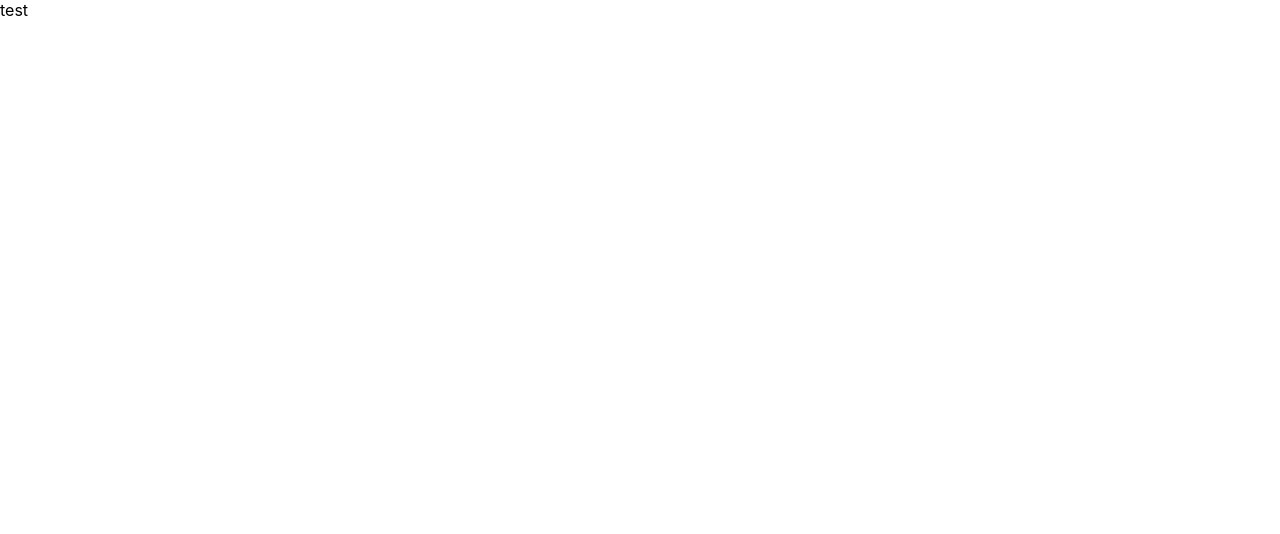
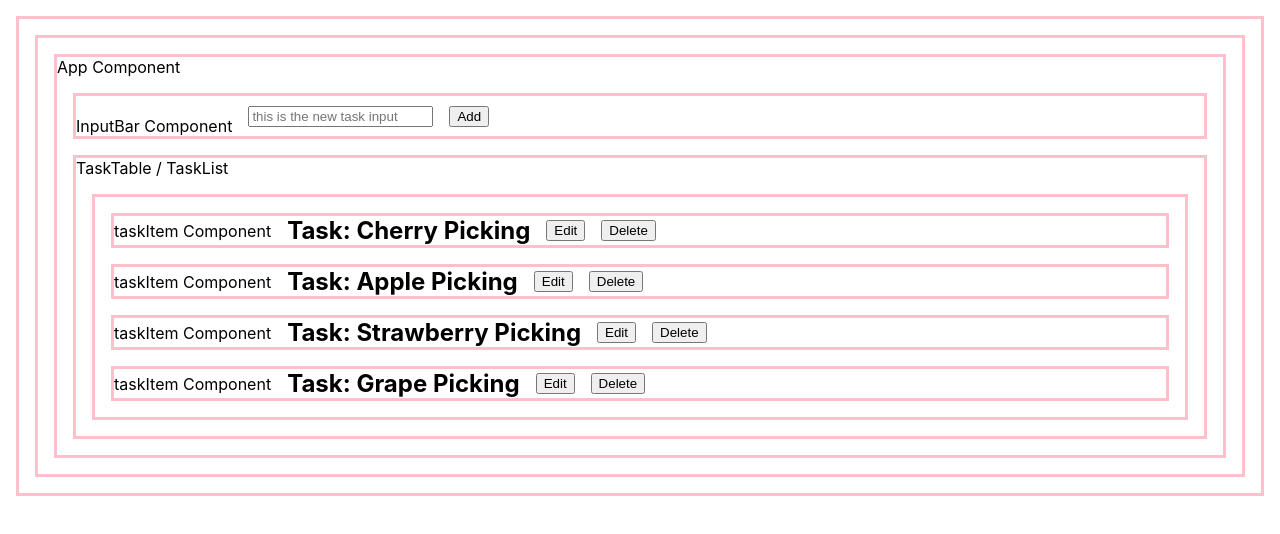
Before and after one commit to JustWaveThings/react_task_app, a React (Create React App) app in the folder task-app/: page / in a window 1280 px wide. Shown: the top 534 px of the page. Built offline with nearby package versions, Linux system fonts and the light colour scheme.

Commit message:
Refactor in process

```diff
--- a/task-app/src/App.css
+++ b/task-app/src/App.css
@@ -13,3 +13,8 @@
 .App-link {
 	color: #61dafb;
 }
+
+* :not(button, input, .TaskValue) {
+	border: solid 3px pink;
+	margin: 1rem;
+}
--- a/task-app/src/App.js
+++ b/task-app/src/App.js
@@ -1,9 +1,17 @@
 import React, { Component } from 'react';
 import './App.css';
+import InputBar from './components/Input';
+import TaskTable from './components/TaskTable';
 
 class App extends Component {
 	render() {
-		return <>test</>;
+		return (
+			<div>
+				App Component
+				<InputBar />
+				<TaskTable />
+			</div>
+		);
 	}
 }
 
--- /dev/null
+++ b/task-app/src/components/Input.js
@@ -0,0 +1,21 @@
+import React, { Component } from 'react';
+import './TaskItem.css';
+
+class InputBar extends Component {
+	render() {
+		return (
+			<div className="Task">
+				<br />
+				InputBar Component
+				<input
+					type="text"
+					placeholder="this is the new task input"
+				/>
+				<button>Add</button>
+				<br />
+			</div>
+		);
+	}
+}
+
+export default InputBar;
--- /dev/null
+++ b/task-app/src/components/TaskItem.css
@@ -0,0 +1,12 @@
+.Task {
+	display: flex;
+	justify-content: flex-start;
+	align-items: center;
+	gap: 1rem;
+	margin-left: 1rem;
+}
+
+.TaskValue {
+	font-size: 1.5rem;
+	font-weight: 700;
+}
--- a/task-app/src/components/TaskItem.js
+++ b/task-app/src/components/TaskItem.js
@@ -0,0 +1,17 @@
+import React, { Component } from 'react';
+import './TaskItem.css';
+
+class TaskItem extends Component {
+	render() {
+		return (
+			<div className="Task">
+				taskItem Component
+				<div className="TaskValue">Task: {this.props.value}</div>
+				<button>Edit</button>
+				<button>Delete</button>
+			</div>
+		);
+	}
+}
+
+export default TaskItem;
--- /dev/null
+++ b/task-app/src/components/TaskList.js
@@ -0,0 +1,47 @@
+import React, { Component } from 'react';
+import TaskItem from './TaskItem';
+
+const listOfTasks = [
+	'Cherry Picking',
+	'Apple Picking',
+	'Strawberry Picking',
+	'Grape Picking',
+];
+
+class TaskList extends Component {
+	constructor(props) {
+		super(props);
+
+		this.state = {
+			listOfTasks: listOfTasks,
+		};
+	}
+
+	addTask = newTask => {
+		this.setState({
+			listOfTasks: [...this.state.listOfTasks, newTask],
+		});
+	};
+
+	renderTasks = () => {
+		return this.state.listOfTasks.map(task => (
+			<TaskItem
+				value={task}
+				key={task}
+				id={task}
+			/>
+		));
+	};
+
+	deleteTask = id => {
+		this.setState({
+			/// yet another map of the list to find the task to delete
+		});
+	};
+
+	render() {
+		return <div>{this.renderTasks()}</div>;
+	}
+}
+
+export default TaskList;
--- /dev/null
+++ b/task-app/src/components/TaskTable.js
@@ -0,0 +1,16 @@
+import React, { Component } from 'react';
+import TaskList from './TaskList';
+
+class TaskTable extends Component {
+	render() {
+		return (
+			<>
+				<div>
+					TaskTable / TaskList <TaskList />
+				</div>
+			</>
+		);
+	}
+}
+
+export default TaskTable;
```
